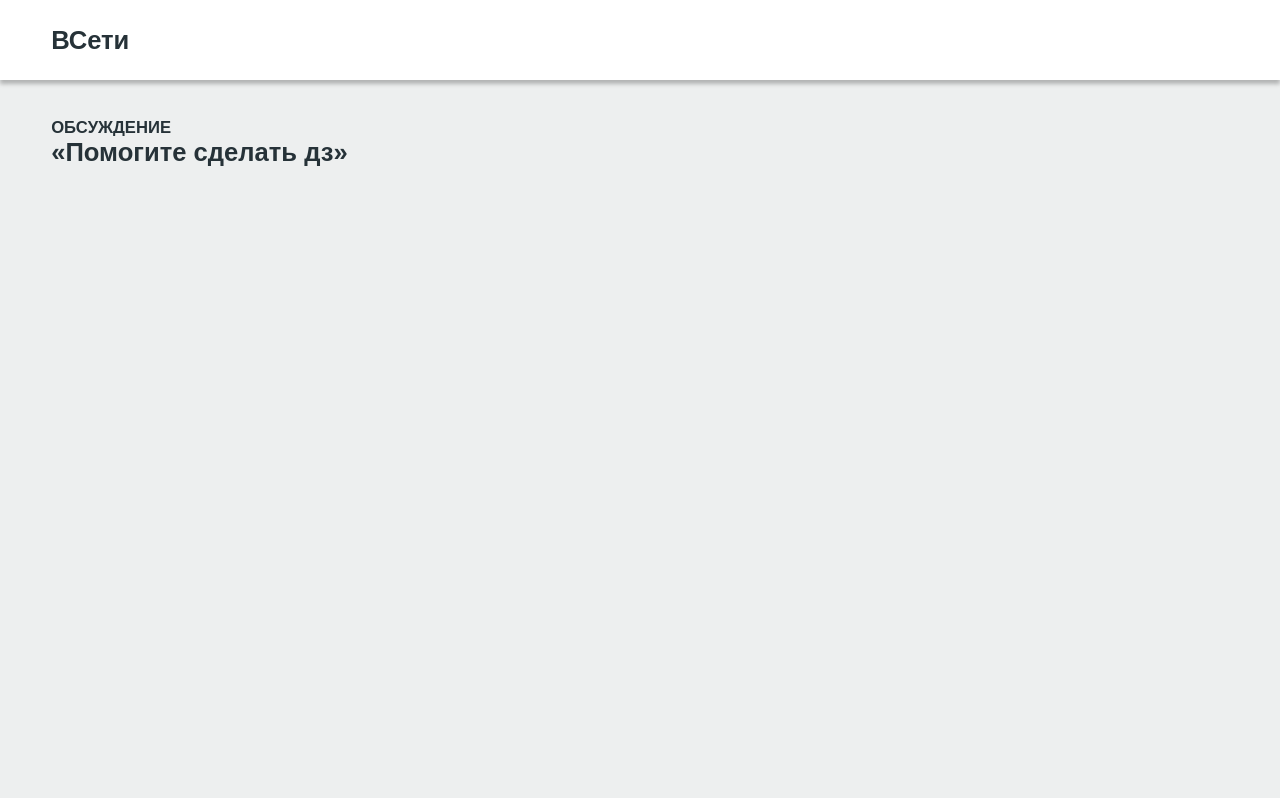
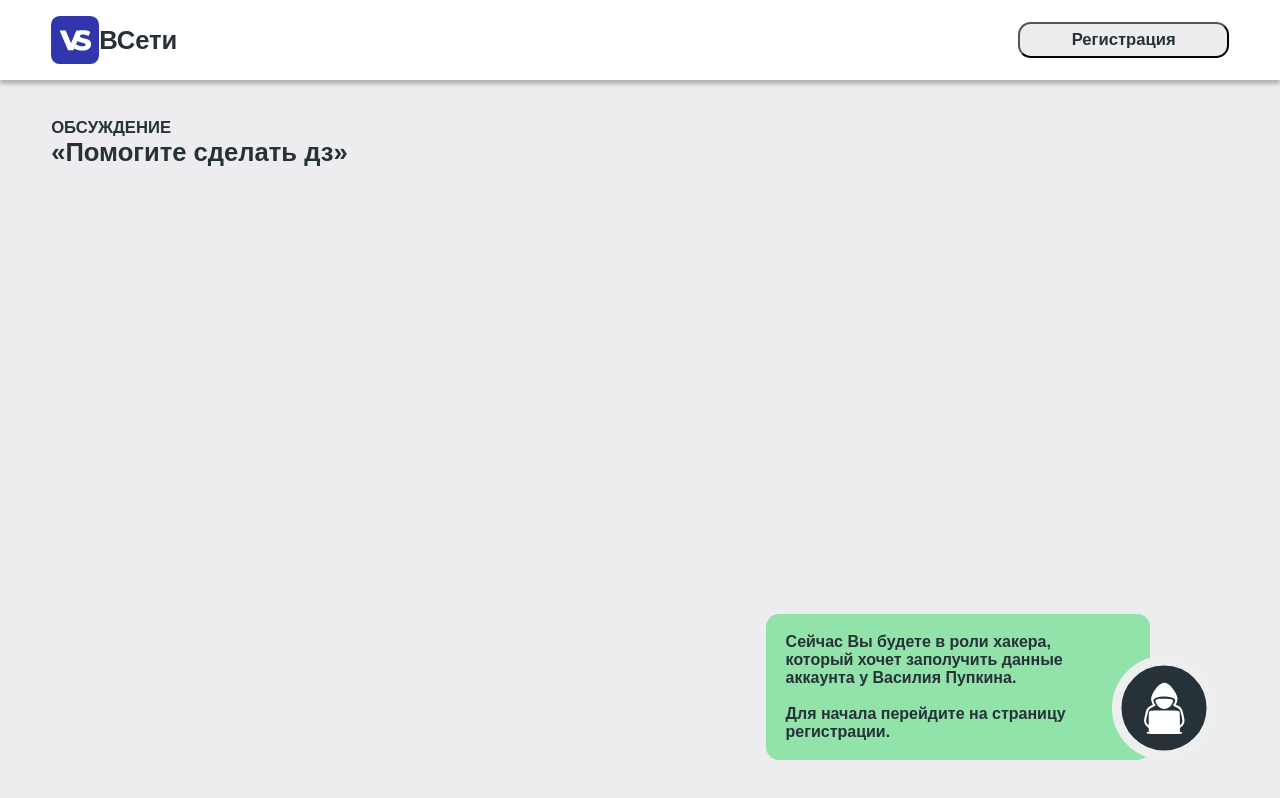
Before and after one commit to getong10/infosec, a Vue app: page /startXSS in a window 1280 px wide. Built offline with nearby package versions, Linux system fonts and the light colour scheme.

Commit message:
VKMainPAge is almost finished

```diff
--- a/src/pages/XSS/VK/VKMainPage.vue
+++ b/src/pages/XSS/VK/VKMainPage.vue
@@ -1,26 +1,28 @@
 <template>
-  <div class="container">
-    <div class="header">
-      <p style="font-size: 2vw">ВСети</p>
-      <!-- ЗДЕСЯ БУДЕТ ФОТОКАРТОЧКА -->
-      <!-- ЗДЕСЯ БУДЕТ КНОПОЧКА -->
+  <div class="vk_container">
+    <div class="vk_header">
+      <div class="vk_logo">
+        <img
+          src="@/assets/img/VK.svg"
+          alt="VS"
+        />
+        <p style="font-size: 2vw">ВСети</p>
+      </div>
+      <button class="vk_btn">Регистрация</button>
     </div>
 
-    <div class="content">
+    <div class="vk_content">
       <p style="font-size: 1.3vw">ОБСУЖДЕНИЕ</p>
       <p style="font-size: 2vw">«Помогите сделать дз»</p>
-
     </div>
   </div>
-  <!--<anonymous-modal text-message="Сейчас Вы будете в роли хакера, который хочет заполучить данные аккаунта у Василия Пупкина.
-                                   <br /> <br />Для начала перейдите на страницу регистрации."></anonymous-modal>-->
+  <anonymous-modal text-message="Сейчас Вы будете в роли хакера, который хочет заполучить данные аккаунта у Василия Пупкина.
+                                   <br /> <br />Для начала перейдите на страницу регистрации."></anonymous-modal>
 </template>
 
 <script>
-// import AnonymousModal from "@/components/UI/AnonymousModal.vue";
 
 export default {
-  // components: {AnonymousModal},
   /* НУЖНА ФУНКЦИЯ isAuth ЧТОБ ПРОВЕРЯТЬ ЗАРЕГИСТРИРОВАН ЛИ ПОЛЬЗОВАТЕЛЬ
     ЧТОБ СДЕЛАТЬ ПОЛЕ ВВОДА АКТИВНЫМ И В КНОПКУ "РЕГИСТРАЦИЯ" БУДЕТ ПЕРЕДАВАТЬСЯ
     ЮЗЕРНЕЙМ ЗАРЕГИСТРИРОВАННОГО ПОЛЬЗОВАТЕЛЯ
@@ -34,13 +36,14 @@ export default {
 </script>
 
 <style scoped>
-.container {
-  background-color: rgba(237, 239, 239, 1);
+.vk_container {
+  z-index: 0;
   width: 100vw;
   height: 100vh;
+  background-color: rgba(237, 237, 239, 1);
 }
 
-.header {
+.vk_header {
   width: 100vw;
   height: 10vh;
   background-color: #FFFFFF;
@@ -48,12 +51,29 @@ export default {
   display: flex;
   flex-direction: row;
   align-items: center;
+  justify-content: space-between;
   padding: 0 4vw 0 4vw;
 }
 
-.content {
+.vk_content {
   padding: 3vw 0 0 4vw;
 }
 
+img {
+  z-index: 150;
+  height: 6vh;
+}
 
+.vk_btn {
+  background-color: rgba(237, 237, 239, 1);
+  font-size: 1.3vw;
+  border-radius: 1vw;
+  padding: 0.5vw 4vw;
+}
+
+.vk_logo {
+  display: flex;
+  align-items: center;
+  justify-content: space-between;
+}
 </style>
--- a/src/pages/XSS/XSSMainPage.vue
+++ b/src/pages/XSS/XSSMainPage.vue
@@ -7,17 +7,14 @@
         svg-name="xss.svg"
         :buttons-list=buttonsList
     ></ContentFirstPages>
-    <AnonymousModal text-message="Сейчас Вы будете в роли хакера, который хочет заполучить данные аккаунта у Василия Пупкина.
-      Для начала перейдите на страницу регистрации."></AnonymousModal>
   </div>
 </template>
 
 <script>
 import ContentFirstPages from "@/components/ContentFirstPages.vue";
-import AnonymousModal from "@/components/UI/AnonymousModal.vue";
 
 export default {
-  components: {AnonymousModal, ContentFirstPages},
+  components: { ContentFirstPages},
   data() {
     return {
       buttonsList: [
```
Also changed, not shown: src/assets/img/VK.svg (added).
